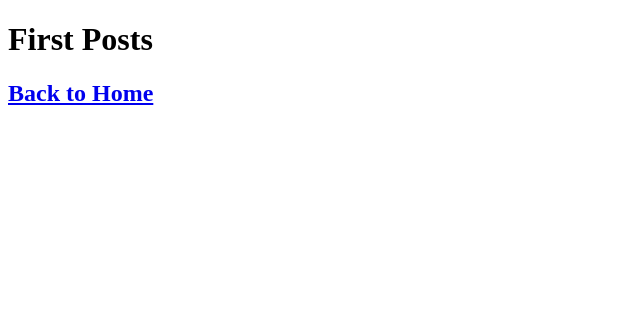
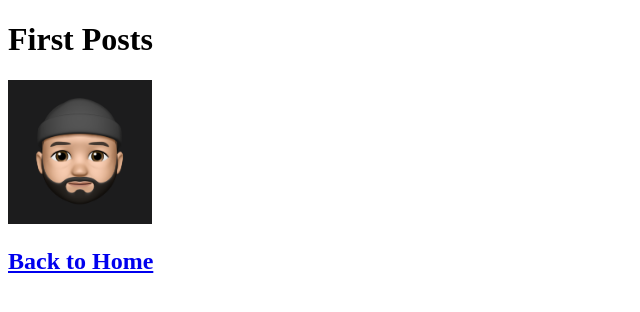
Before and after one commit to simonkiener/NEXT-getting-started, a Next.js app: page /posts/first-post in a window 1280 px wide. Shown: the top 312 px of the page, without its empty margins (0-640 px from the left). Built offline with nearby package versions, Linux system fonts and the light colour scheme.

Commit message:
add Picture-Example

```diff
--- a/pages/posts/first-post.js
+++ b/pages/posts/first-post.js
@@ -1,9 +1,16 @@
 import Link from "next/link";
+import Image from "next/image";
 
 export default function FirstPost(){
     return (
         <>
             <h1>First Posts</h1>
+            <Image
+                src="/images/Emoji.PNG" // Route of the image file
+                height={144} // Desired size with correct aspect ratio
+                width={144} // Desired size with correct aspect ratio
+                alt="Emoji"
+                />
             <h2>
                 <Link href='/'>Back to Home</Link>
             </h2>
```
Also changed, not shown: public/images/Emoji.PNG (added), 1 other file (tests, documents, lock files or other folders).
